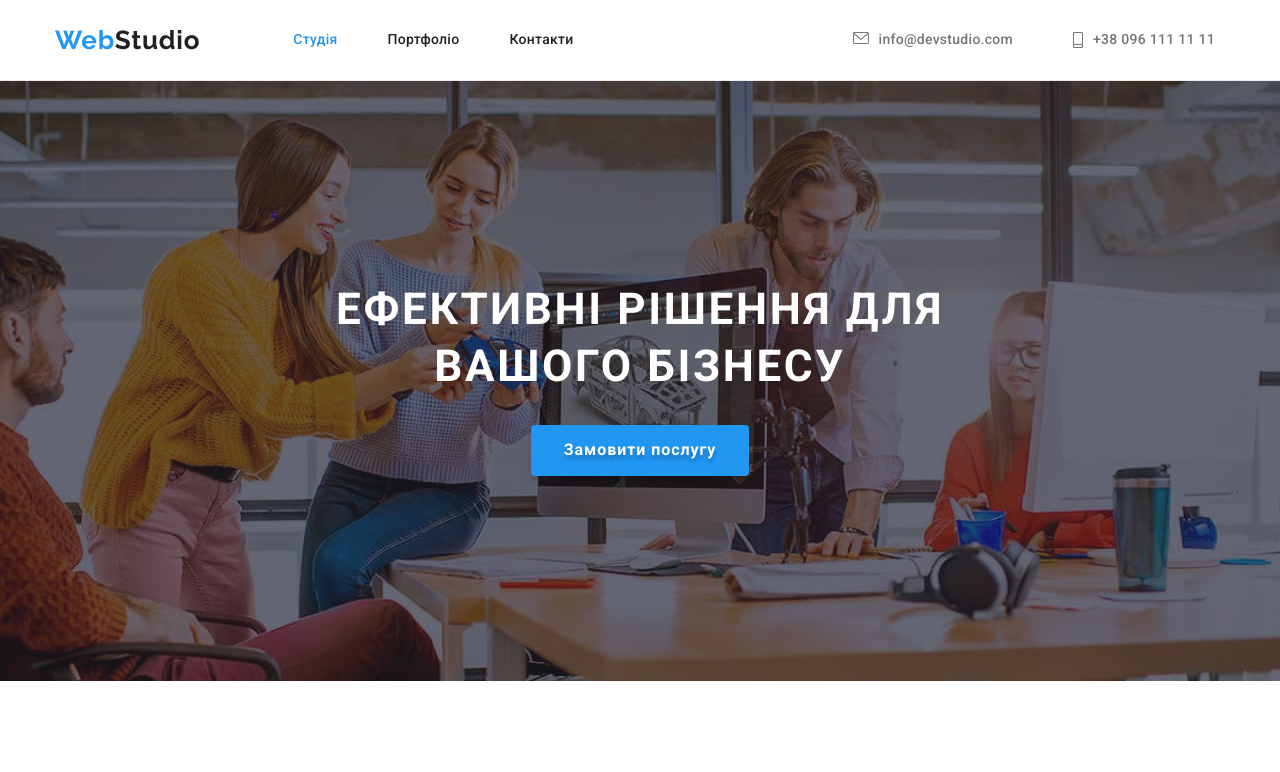
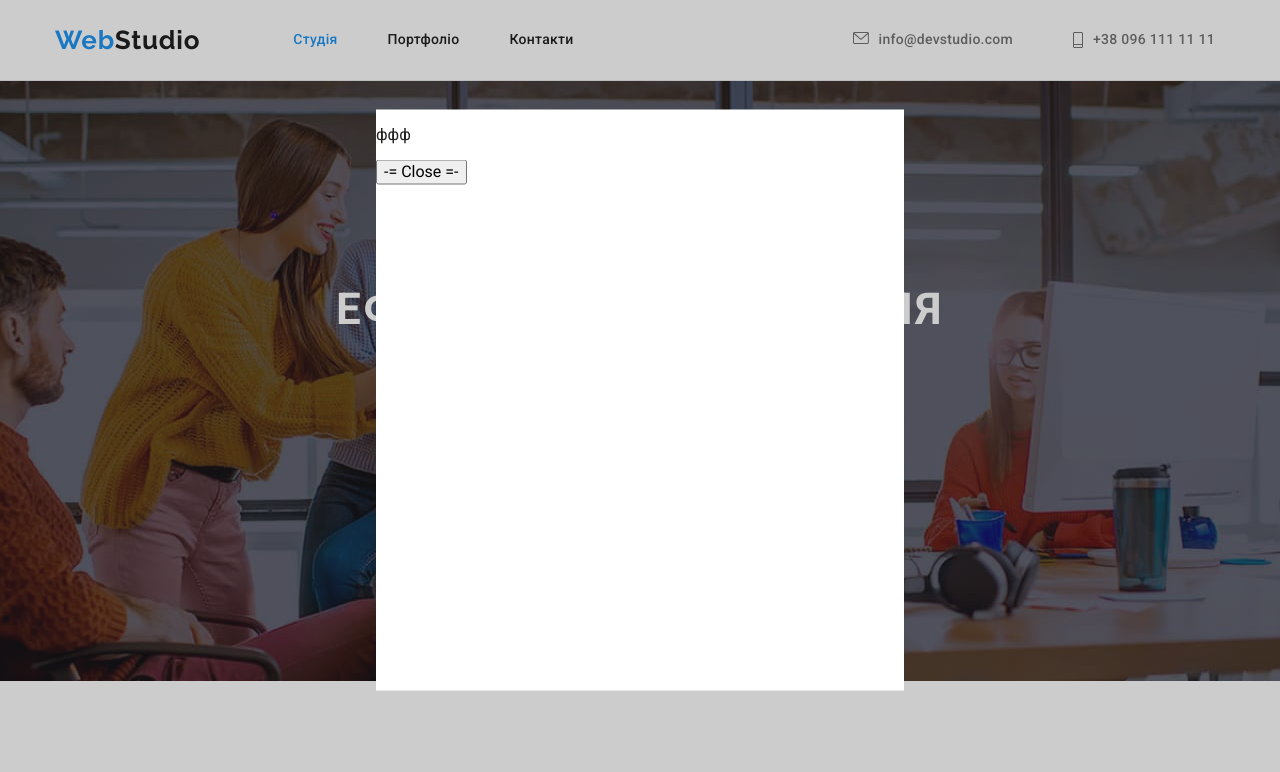
Before and after one commit to AndriiVeremi/goit-markup-hw-05, a plain HTML site: page index.html in a window 1280 px wide. Both pictures are taken after a click on the button "Замовити послугу". Shown: the top 772 px of the page. Drawn offline with nearby package versions, Linux system fonts and the light colour scheme.

Commit message:
Додав JS до макету

```diff
--- a/css/styles.css
+++ b/css/styles.css
@@ -590,11 +590,13 @@ body {
 }
 
 .item-foto::before {
-  display: inline-block;
   position: absolute;
   content: "";
+
+  display: inline-block;
   width: 100%;
   height: 100%;
+
   background: rgba(33, 150, 243, 0.9);
   opacity: 0;
 }
@@ -605,14 +607,17 @@ body {
 
 .portfolio-item-info {
   position: absolute;
-  display: flex;
   top: 0;
   left: 0;
+
+  display: flex;
   padding: 63px 24px;
+
   font-size: 18px;
   line-height: 28px;
   letter-spacing: 0.03em;
   color: #FFFFFF;
+
   opacity: 0;
 }
 
@@ -642,6 +647,7 @@ body {
 
 .portfolio-item-title {
   margin-bottom: 4px;
+
   font-size: 18px;
   line-height: 2;
   letter-spacing: 0.06em;
@@ -651,8 +657,39 @@ body {
 .portfolio-work p {
   margin-top: 0;
   margin-bottom: 0;
+
   font-size: 16px;
   line-height: 1.8;
   letter-spacing: 0.03em;
   color: var(--secondory-color-text);
 }
+
+/* СТИЛІ МОДАЛЬНОГО ВІКНО */
+
+.backdrop {
+  position: fixed;
+  top: 0;
+  left: 0;
+
+  width: 100%;
+  height: 100%;
+
+  background-color: rgba(0, 0, 0, 0.2);
+}
+
+.backdrop.is-hidden {
+  opacity: 0;
+  pointer-events: none;
+}
+
+.modal {
+  position: absolute;
+  top: 50%;
+  left: 50%;
+  transform: translate( -50%, -50%);
+
+  width: 528px;
+  height: 581px;
+
+  background-color: #ffffff;
+}
--- a/index.html
+++ b/index.html
@@ -53,7 +53,7 @@
           Ефективні рішення для <br>
           вашого бізнесу
         </h1>
-        <button type="button" class="btn">Замовити послугу</button>
+        <button type="button" data-modal-open class="btn">Замовити послугу</button>
       </section>
 
 <!--ІНФОРМАЦІЙНИЙ БЛОК-->
@@ -378,5 +378,18 @@
       </div>
       </div>
     </footer>
+
+<!-- модальне вікно -->
+
+    <div class="backdrop is-hidden" data-modal>
+      <div class="modal">
+        <p>ффф</p>
+        <button data-modal-close>-= Close =-</button>
+      </div>
+    </div>
+
+<!-- Scripts для сайта -->
+
+    <script src="./js/modal.js"></script>
   </body>
 </html>
--- /dev/null
+++ b/js/modal.js
@@ -0,0 +1,15 @@
+(() => {
+
+    const refs = {
+        openModalBtn: document.querySelector("[data-modal-open]"),
+        closeModalBtn: document.querySelector("[data-modal-close]"),
+        modal: document.querySelector("[data-modal]"),
+    };
+
+    refs.openModalBtn.addEventListener("click", toggleModal);
+    refs.closeModalBtn.addEventListener("click", toggleModal);
+
+    function toggleModal() {
+        refs.modal.classList.toggle("is-hidden");
+    }
+})();
```
Also changed, not shown: portfolio.html (+0 -1 lines).
